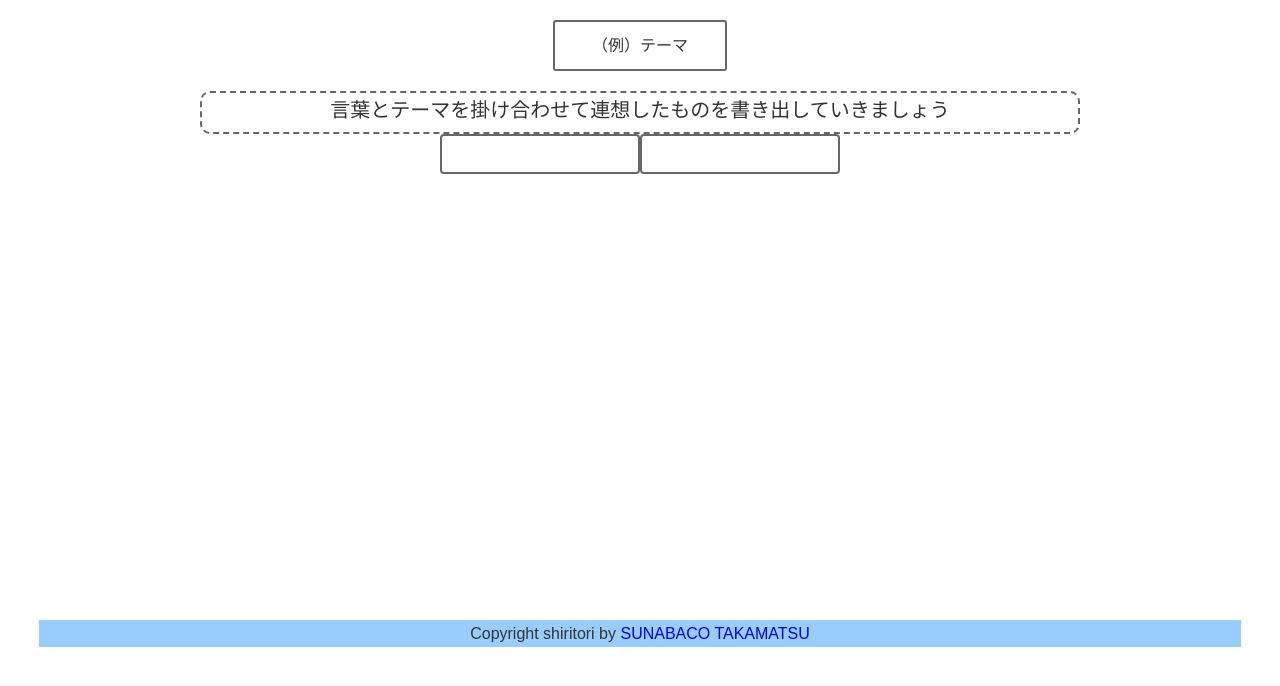
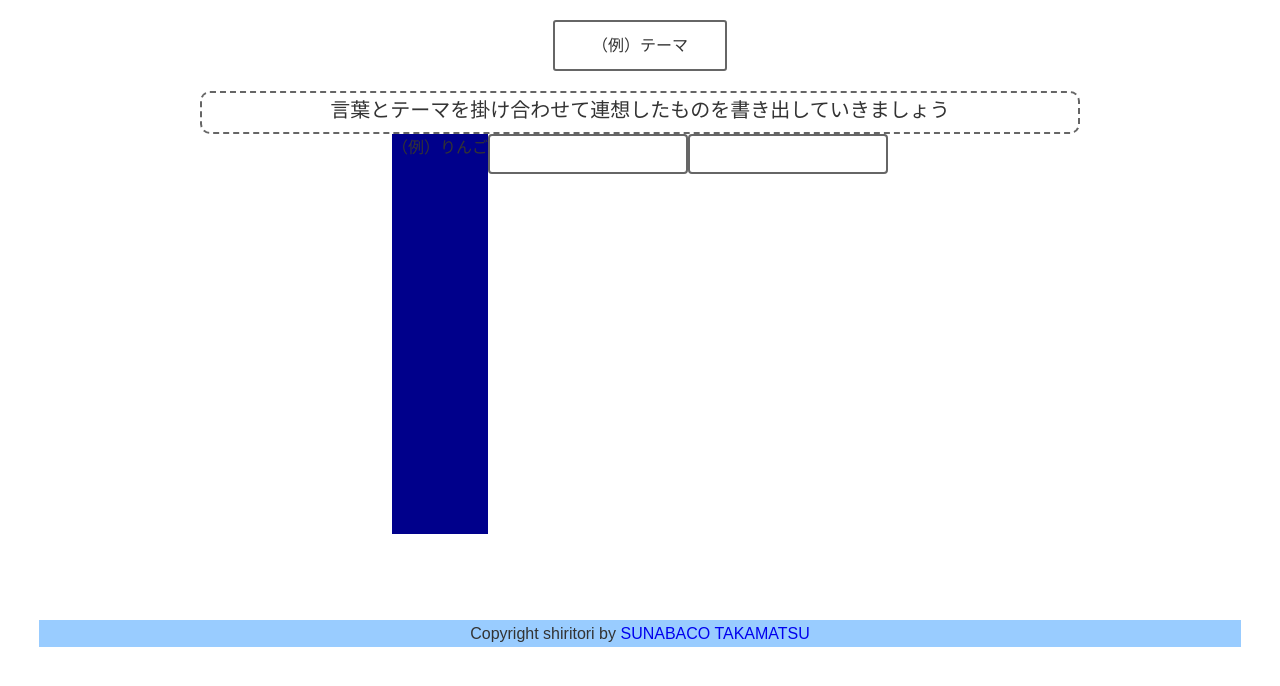
Before and after one commit to bamichan/shiritori-5-21, a Flask app: template templates/remind.html in a window 1280 px wide. Shown: the part 90-776 px from the top of the page. Run offline with Flask 2, Linux system fonts and the light colour scheme; the template is opened without the code that fills it, so the values that code supplies are empty.

Commit message:
しりとり表示例

```diff
--- a/templates/remind.html
+++ b/templates/remind.html
@@ -8,6 +8,7 @@
   </div>
   <div class="remind-area">
     <div class="shiritori-area">
+      （例）りんご
       <!-- しりとり表示欄 成重さんよろしく！ -->
     </div>
     <div class="inText">
```
